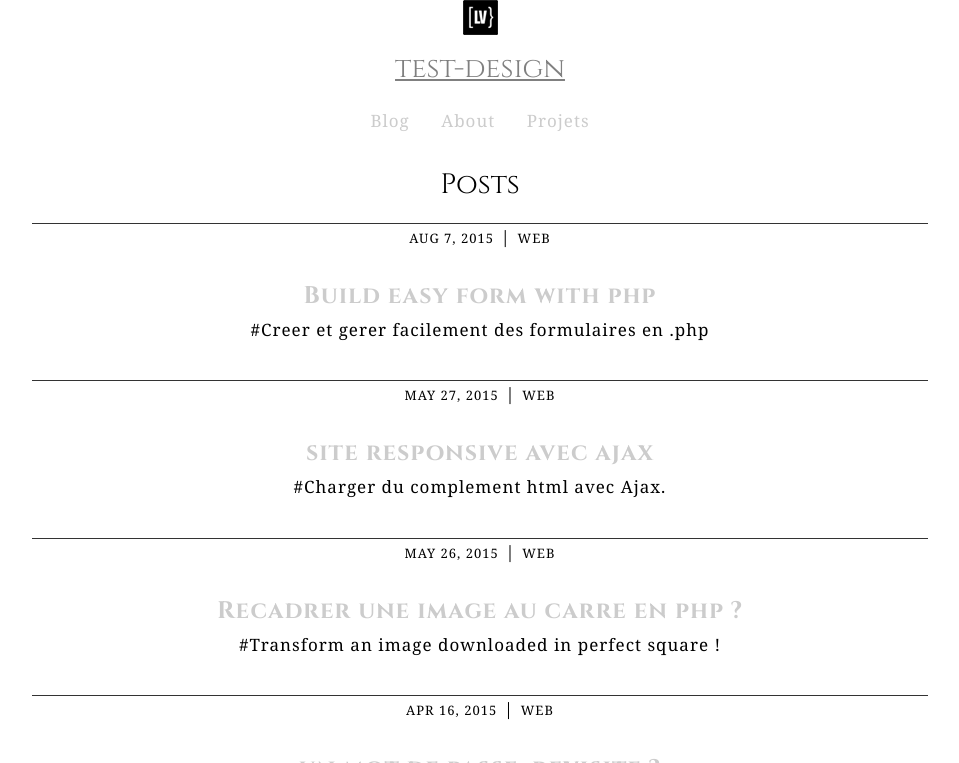
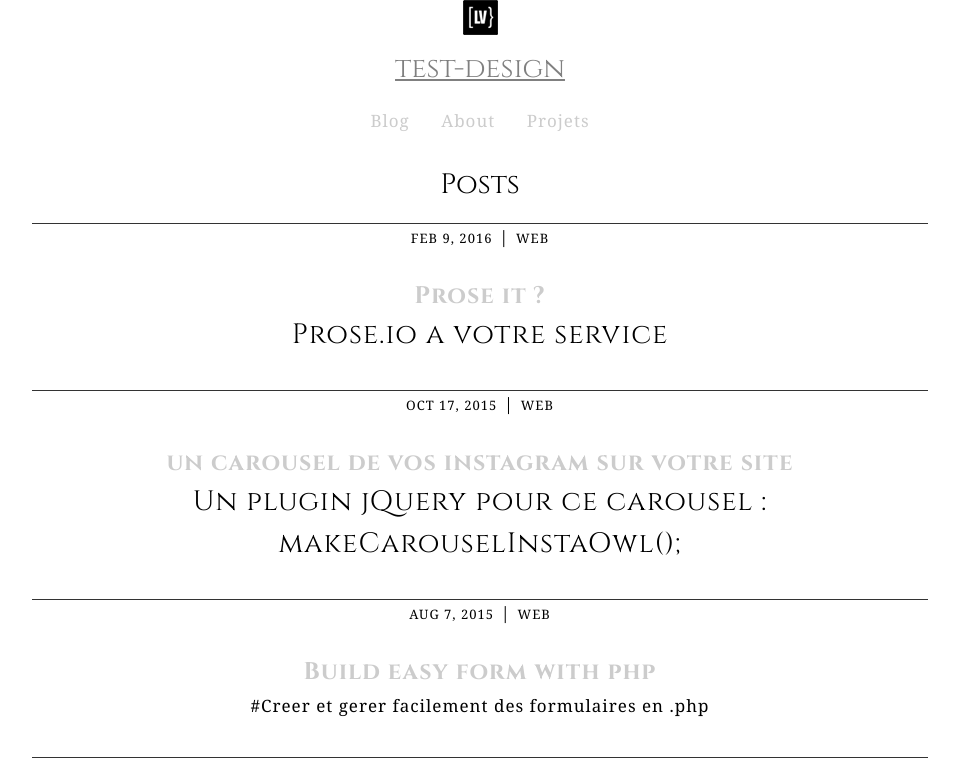
Before and after one commit to lvdesign/tips, a Jekyll site: the page built from index.md, in a window 1280 px wide and 900 px high, cut to the strip 0-763 px from the top of the window. Shown: the whole strip, without its empty margins (160-1119 px from the left). Built offline with Jekyll 4.4.1, drawn with Linux system fonts in a browser that asks for light colours; nearby versions of some CDN libraries; comment, search, counter and statistics services are not loaded; a file with an impossible date is left out.

Commit message:
mise a jours Prose

```diff
--- a/_posts/2015-10-17-un-carrousel-de-vos-instagram.md
+++ b/_posts/2015-10-17-un-carrousel-de-vos-instagram.md
@@ -1,7 +1,8 @@
 ---
 layout: post
 title: un carousel de vos instagram sur votre site
-date: {}
+date: 2015-10-17 12:20:02
+
 categories: web
 "posts-attribution": LVdesign
 "posts-attribution-link": "http://lvdesign.com.fr"
```
Also changed, not shown: _posts/2016-02-09-prose-it-!.md (renamed from 2016-02-09-prose-it-!.md, +15 -1 lines).
